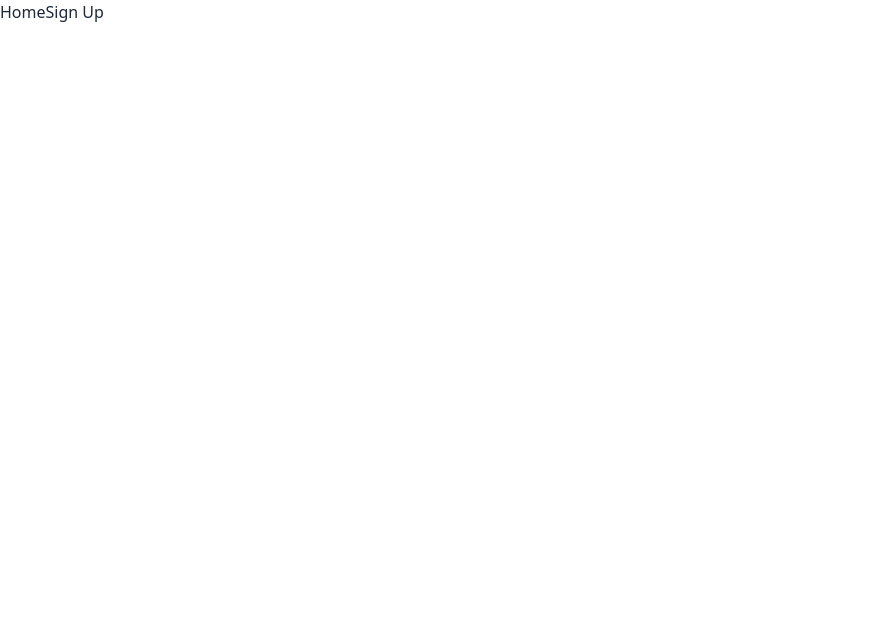
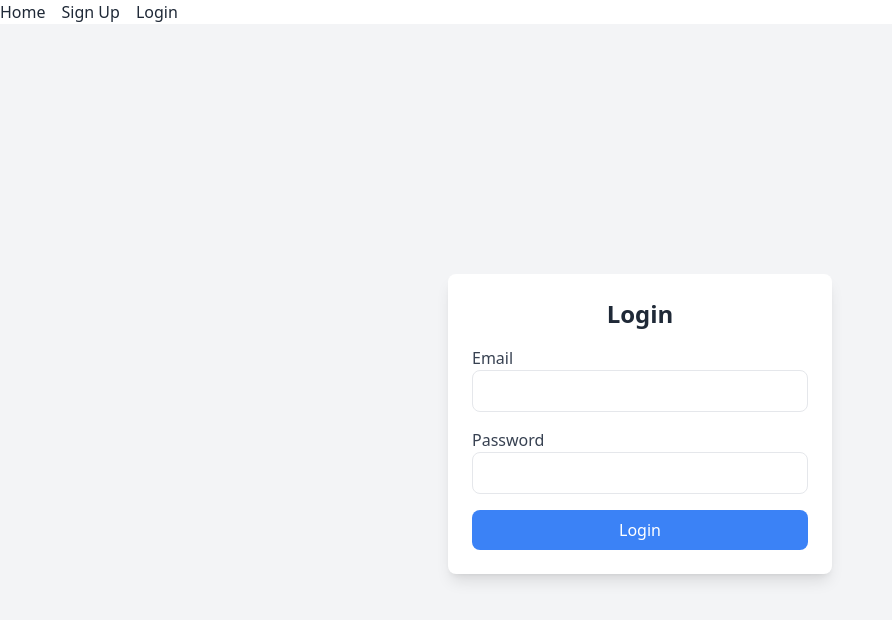
Before and after one commit to burnsidion/Inventour-y, a Vue app in the folder frontend/: page /login in a window 1280 px wide. Before the commit this address had no page. Shown: the top 620 px of the page, without its empty margins (0-892 px from the left). Built offline with nearby package versions, Linux system fonts and the light colour scheme.

Commit message:
set up login functionality

```diff
--- a/frontend/src/App.vue
+++ b/frontend/src/App.vue
@@ -12,9 +12,10 @@ authStore.loadUserFromStorage();
 <template>
   <div id="app">
     <header>
-      <nav>
+      <nav class="flex space-x-4">
         <RouterLink to="/">Home</RouterLink>
-        <RouterLink to="/signup">Sign Up</RouterLink>
+        <RouterLink v-if="!authStore.token" to="/signup">Sign Up</RouterLink>
+        <RouterLink v-if="!authStore.token" to="/login">Login</RouterLink>
         <LogoutButton v-if="authStore.token" />
       </nav>
     </header>
--- a/frontend/src/router/index.js
+++ b/frontend/src/router/index.js
@@ -1,6 +1,7 @@
 import { createRouter, createWebHistory } from 'vue-router';
 import SignupView from '@/views/SignupView.vue';
 import HomeView from '@/views/HomeView.vue';
+import LoginView from '@/views/LoginView.vue';
 
 const router = createRouter({
   history: createWebHistory(import.meta.env.BASE_URL),
@@ -14,6 +15,11 @@ const router = createRouter({
       path: '/',
       name: 'home',
       component: HomeView
+    },
+    {
+      path: '/login',
+      name:'login',
+      component: LoginView
     }
   ],
 })
--- /dev/null
+++ b/frontend/src/views/LoginView.vue
@@ -0,0 +1,49 @@
+<template>
+    <div class="flex flex-col items-center justify-center min-h-screen bg-gray-100">
+    <div class="bg-white p-6 rounded-lg shadow-lg w-96">
+      <h2 class="text-2xl font-bold mb-4 text-center">Login</h2>
+      <form @submit.prevent="submitLogin">
+        <div class="mb-4">
+          <label class="block text-gray-700">Email</label>
+          <input v-model="email" type="email" required class="w-full px-4 py-2 border rounded-lg">
+        </div>
+        <div class="mb-4">
+          <label class="block text-gray-700">Password</label>
+          <input v-model="password" type="password" required class="w-full px-4 py-2 border rounded-lg">
+        </div>
+        <button type="submit" class="w-full bg-blue-500 text-white py-2 rounded-lg">
+          Login
+        </button>
+      </form>
+    </div>
+  </div>
+</template>
+
+<script setup>
+import axios from 'axios';
+import { useAuthStore } from '@/stores/auth';
+import { useRouter } from 'vue-router';
+import { ref } from 'vue';
+
+const authStore = useAuthStore();
+const router = useRouter();
+
+const email = ref("");
+const password = ref("");
+
+const submitLogin = async () => {
+    try {
+        const response = await axios.post("http://localhost:5002/api/users/login", {
+            email: email.value,
+            password: password.value
+        });
+        console.log("RESPONSE:    ", response);
+        console.log('Login Successfull!', response.data);
+
+        authStore.setUser(response.data.user, response.data.token);
+        router.push("/");
+    } catch(error) {
+        console.log('Error logging in', error.response?.data || error.message);
+    }
+};
+</script>
```
Also changed, not shown: 1 other file (tests, documents, lock files or other folders).
